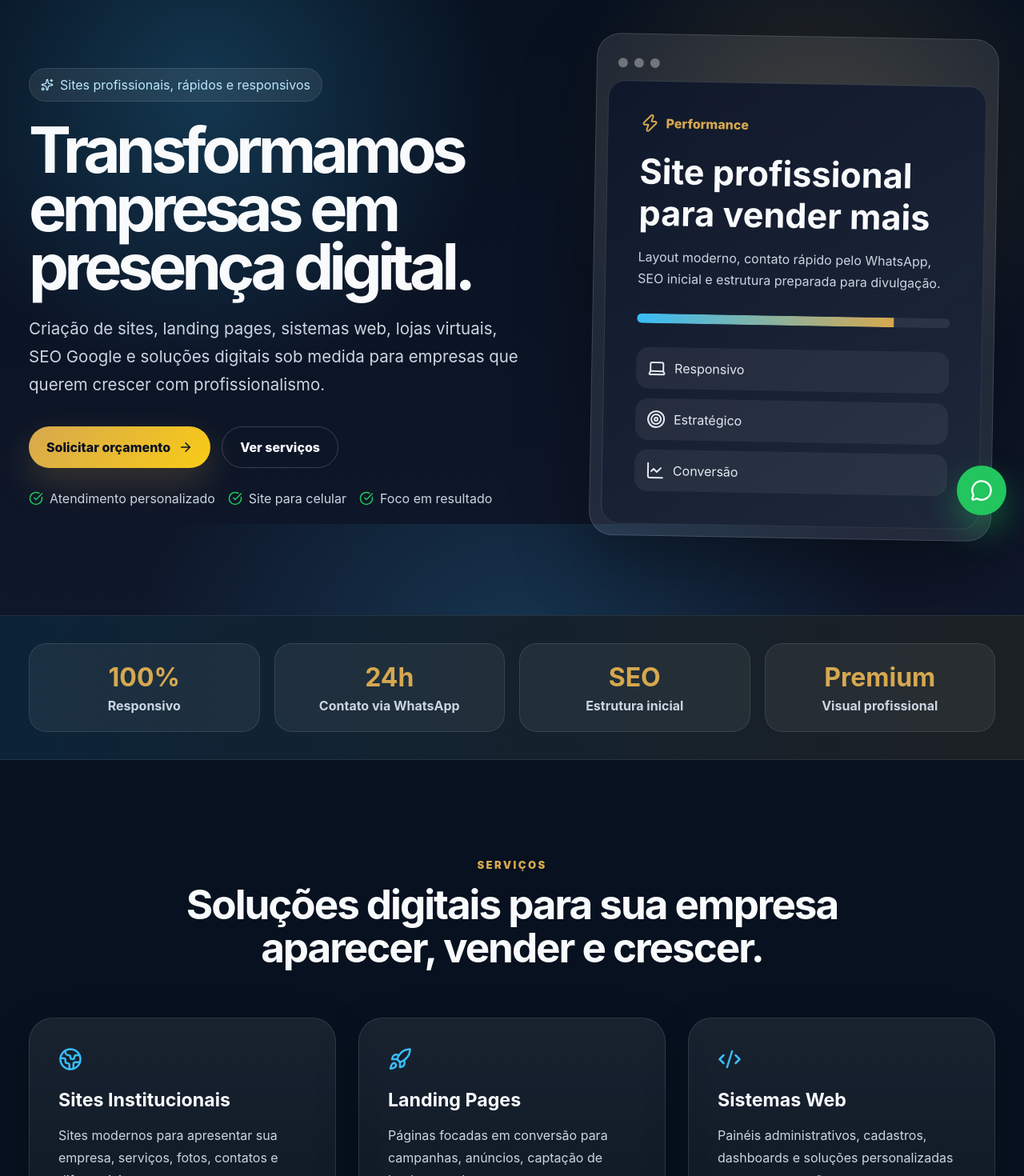
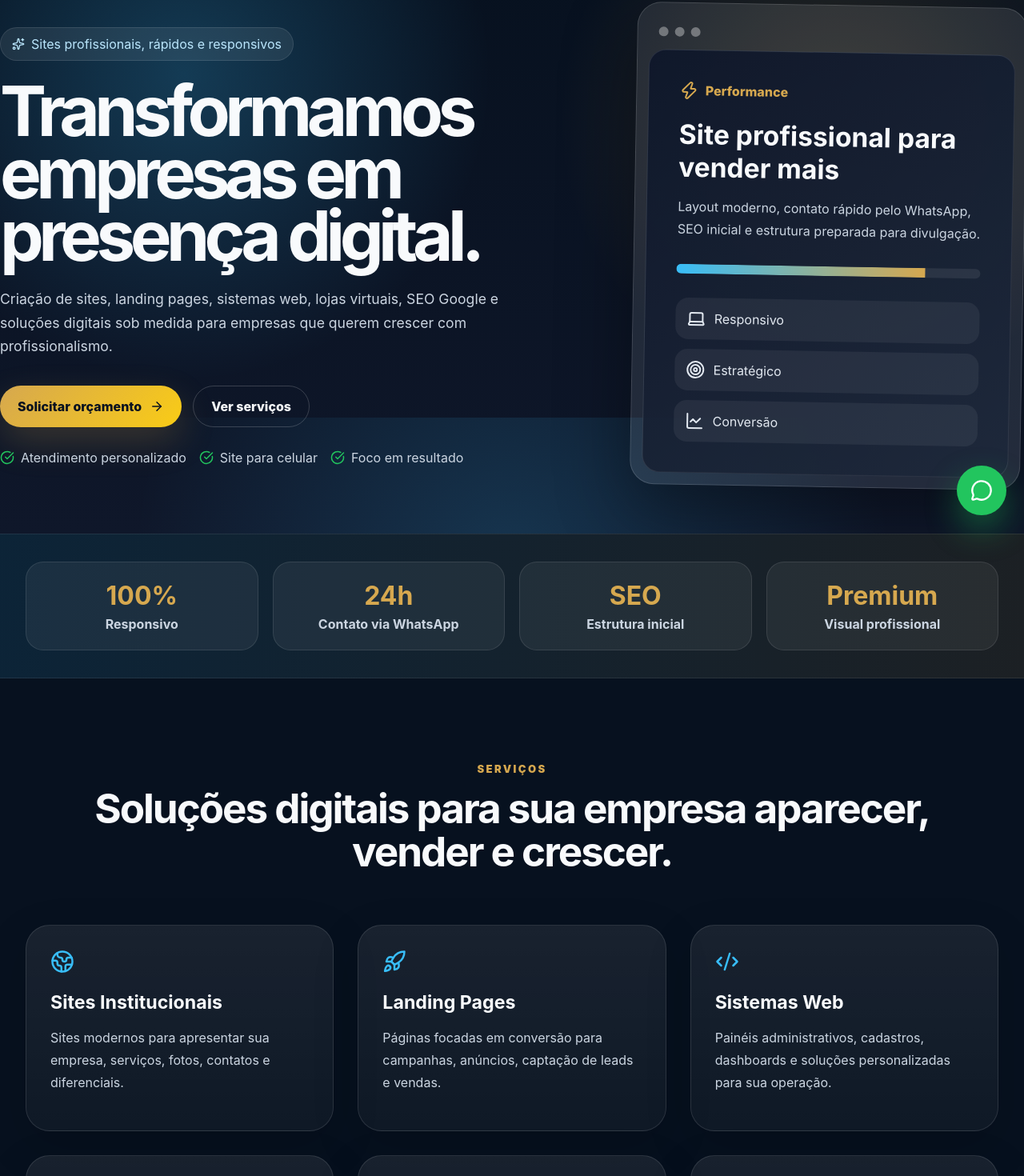
Before and after one commit to octaviano12-prog/octavianogigital, a React (Vite) app: page / in a window 1280 px wide. Shown: the part 134-1604 px from the top of the page at 80% size. Built offline with nearby package versions, Linux system fonts and the light colour scheme.

Commit message:
Expandir layout para ocupar melhor telas widescreen

```diff
--- a/src/style.css
+++ b/src/style.css
@@ -6,9 +6,11 @@
 }
 
 * { box-sizing: border-box; }
-body { margin: 0; background: #07111f; }
+html, body, #root { width: 100%; min-height: 100%; }
+body { margin: 0; background: #07111f; overflow-x: hidden; }
 a { color: inherit; text-decoration: none; }
-.container { width: min(1520px, calc(100% - 72px)); margin: 0 auto; }
+main { width: 100%; overflow-x: hidden; }
+.container { width: min(1760px, calc(100% - 64px)); margin: 0 auto; }
 
 .header { position: sticky; top: 0; z-index: 20; background: rgba(7, 17, 31, .78); backdrop-filter: blur(16px); border-bottom: 1px solid rgba(255,255,255,.08); }
 .nav { height: 82px; display: flex; align-items: center; justify-content: space-between; gap: 24px; }
@@ -24,23 +26,23 @@ nav a:hover { color: #d6a84f; }
 .btn-outline { background: transparent; color: #f8fafc; border: 1px solid rgba(255,255,255,.18); box-shadow: none; }
 .btn-full { width: 100%; margin-top: 24px; }
 
-.hero { min-height: 820px; display: flex; align-items: center; background: radial-gradient(circle at 20% 20%, rgba(56,189,248,.22), transparent 30%), radial-gradient(circle at 80% 30%, rgba(214,168,79,.18), transparent 28%), linear-gradient(180deg, #07111f 0%, #0f172a 100%); position: relative; overflow: hidden; }
+.hero { min-height: calc(100vh - 82px); display: flex; align-items: center; background: radial-gradient(circle at 18% 20%, rgba(56,189,248,.24), transparent 32%), radial-gradient(circle at 82% 28%, rgba(214,168,79,.18), transparent 30%), linear-gradient(180deg, #07111f 0%, #0f172a 100%); position: relative; overflow: hidden; }
 .hero::after { content: ''; position: absolute; inset: auto -10% -30% -10%; height: 360px; background: radial-gradient(circle, rgba(56,189,248,.18), transparent 60%); }
-.hero-grid { position: relative; z-index: 1; display: grid; grid-template-columns: 1.1fr .9fr; align-items: center; gap: 90px; }
+.hero-grid { position: relative; z-index: 1; display: grid; grid-template-columns: minmax(0, 1.18fr) minmax(480px, .82fr); align-items: center; gap: clamp(60px, 7vw, 150px); width: 100%; }
 .badge { width: fit-content; display: flex; align-items: center; gap: 8px; padding: 10px 14px; border-radius: 999px; background: rgba(255,255,255,.08); border: 1px solid rgba(255,255,255,.1); color: #bae6fd; }
-h1 { font-size: clamp(3.6rem, 6.2vw, 7.4rem); line-height: .92; letter-spacing: -0.07em; margin: 24px 0; }
-.hero-content p { color: #cbd5e1; font-size: 1.28rem; line-height: 1.7; max-width: 820px; }
+h1 { font-size: clamp(3.8rem, 6.8vw, 8.8rem); line-height: .9; letter-spacing: -0.075em; margin: 24px 0; max-width: 1080px; }
+.hero-content p { color: #cbd5e1; font-size: clamp(1.1rem, 1.1vw, 1.42rem); line-height: 1.7; max-width: 980px; }
 .hero-actions { display: flex; gap: 14px; flex-wrap: wrap; margin-top: 34px; }
 .trust-row { margin-top: 28px; display: flex; flex-wrap: wrap; gap: 16px; color: #cbd5e1; }
 .trust-row span, .checks span { display: flex; align-items: center; gap: 8px; }
 .trust-row svg, .checks svg { color: #22c55e; }
 
-.hero-card { border-radius: 30px; padding: 14px; background: rgba(255,255,255,.09); border: 1px solid rgba(255,255,255,.14); box-shadow: 0 30px 90px rgba(0,0,0,.38); transform: rotate(1deg); }
+.hero-card { border-radius: 30px; padding: 14px; background: rgba(255,255,255,.09); border: 1px solid rgba(255,255,255,.14); box-shadow: 0 30px 90px rgba(0,0,0,.38); transform: rotate(1deg); width: 100%; max-width: 720px; justify-self: end; }
 .browser-bar { height: 44px; display: flex; align-items: center; gap: 8px; padding-left: 12px; }
 .browser-bar span { width: 12px; height: 12px; border-radius: 50%; background: rgba(255,255,255,.35); }
-.screen { min-height: 470px; border-radius: 22px; padding: 40px; background: linear-gradient(145deg, rgba(15,23,42,.96), rgba(30,41,59,.96)); border: 1px solid rgba(255,255,255,.1); }
+.screen { min-height: 470px; border-radius: 22px; padding: clamp(32px, 3vw, 52px); background: linear-gradient(145deg, rgba(15,23,42,.96), rgba(30,41,59,.96)); border: 1px solid rgba(255,255,255,.1); }
 .metric { color: #d6a84f; display: flex; gap: 8px; align-items: center; font-weight: 800; }
-.screen h3 { font-size: 2.7rem; margin: 22px 0 12px; }
+.screen h3 { font-size: clamp(2.1rem, 2.6vw, 3.4rem); margin: 22px 0 12px; }
 .screen p { color: #cbd5e1; line-height: 1.7; }
 .progress { height: 12px; background: rgba(255,255,255,.08); border-radius: 999px; margin: 30px 0; overflow: hidden; }
 .progress span { display: block; height: 100%; width: 82%; background: linear-gradient(90deg, #38bdf8, #d6a84f); }
@@ -53,20 +55,20 @@ h1 { font-size: clamp(3.6rem, 6.2vw, 7.4rem); line-height: .92; letter-spacing:
 .stats-grid strong { display: block; font-size: 2rem; color: #d6a84f; }
 .stats-grid span { display: block; color: #cbd5e1; margin-top: 6px; font-weight: 700; }
 
-.section { padding: 120px 0; }
-.section-title { text-align: center; max-width: 980px; margin: 0 auto 60px; }
+.section { padding: clamp(96px, 8vw, 150px) 0; }
+.section-title { text-align: center; max-width: 1100px; margin: 0 auto 64px; }
 .section-title.left { text-align: left; margin-left: 0; }
 .section-title span { color: #d6a84f; text-transform: uppercase; letter-spacing: .18em; font-weight: 900; font-size: .82rem; }
-.section-title h2 { font-size: clamp(2.35rem, 4vw, 4.2rem); line-height: 1.05; margin: 14px 0 0; letter-spacing: -0.04em; }
-.services-grid, .plans-grid, .benefits-grid, .portfolio-cards, .testimonials-grid { display: grid; grid-template-columns: repeat(3, 1fr); gap: 28px; max-width: 1320px; margin: 0 auto; }
-.service-card, .plan-card, .benefits-grid article, .step-card, .portfolio-cards article, .testimonials-grid article { padding: 36px; border-radius: 30px; background: linear-gradient(180deg, rgba(255,255,255,.075), rgba(255,255,255,.035)); border: 1px solid rgba(255,255,255,.11); transition: .25s ease; box-shadow: 0 20px 60px rgba(0,0,0,.14); }
+.section-title h2 { font-size: clamp(2.35rem, 4vw, 4.5rem); line-height: 1.05; margin: 14px 0 0; letter-spacing: -0.04em; }
+.services-grid, .plans-grid, .benefits-grid, .portfolio-cards, .testimonials-grid { display: grid; grid-template-columns: repeat(3, minmax(0, 1fr)); gap: 30px; width: 100%; }
+.service-card, .plan-card, .benefits-grid article, .step-card, .portfolio-cards article, .testimonials-grid article { padding: clamp(30px, 2.2vw, 46px); border-radius: 30px; background: linear-gradient(180deg, rgba(255,255,255,.075), rgba(255,255,255,.035)); border: 1px solid rgba(255,255,255,.11); transition: .25s ease; box-shadow: 0 20px 60px rgba(0,0,0,.14); }
 .service-card:hover, .plan-card:hover, .benefits-grid article:hover, .step-card:hover, .portfolio-cards article:hover, .testimonials-grid article:hover { transform: translateY(-6px); border-color: rgba(214,168,79,.5); }
 .service-card svg, .benefits-grid svg { color: #38bdf8; }
 .service-card h3, .benefits-grid h3, .portfolio-cards h3 { font-size: 1.45rem; margin: 18px 0 10px; }
 .service-card p, .muted, .about p, .cta p, .plan-card p, .benefits-grid p, .portfolio-cards p, .testimonials-grid p { color: #cbd5e1; line-height: 1.75; }
 .dark-section { background: #0b1424; border-top: 1px solid rgba(255,255,255,.08); border-bottom: 1px solid rgba(255,255,255,.08); }
 .audience-section, .process-section, .portfolio-section, .quote-section { background: radial-gradient(circle at 50% 0%, rgba(56,189,248,.08), transparent 35%), #07111f; }
-.audience-grid { display: grid; grid-template-columns: repeat(4, 1fr); gap: 18px; max-width: 1320px; margin: 0 auto; }
+.audience-grid { display: grid; grid-template-columns: repeat(4, minmax(0, 1fr)); gap: 18px; width: 100%; }
 .audience-grid div { display: flex; align-items: center; gap: 10px; padding: 20px 22px; border-radius: 18px; background: rgba(255,255,255,.06); border: 1px solid rgba(255,255,255,.1); color: #e2e8f0; font-weight: 700; }
 .audience-grid svg { color: #d6a84f; }
 .plans-grid { align-items: stretch; }
@@ -78,15 +80,15 @@ h1 { font-size: clamp(3.6rem, 6.2vw, 7.4rem); line-height: .92; letter-spacing:
 .plan-card ul { list-style: none; padding: 0; margin: 22px 0 0; display: grid; gap: 12px; flex: 1; }
 .plan-card li { display: flex; align-items: center; gap: 10px; color: #e2e8f0; }
 .plan-card li svg { color: #22c55e; flex: 0 0 auto; }
-.portfolio-thumb { height: 210px; border-radius: 22px; display: grid; place-items: center; background: linear-gradient(135deg, rgba(56,189,248,.22), rgba(214,168,79,.20)); border: 1px solid rgba(255,255,255,.10); margin-bottom: 22px; }
+.portfolio-thumb { height: clamp(190px, 12vw, 260px); border-radius: 22px; display: grid; place-items: center; background: linear-gradient(135deg, rgba(56,189,248,.22), rgba(214,168,79,.20)); border: 1px solid rgba(255,255,255,.10); margin-bottom: 22px; }
 .portfolio-thumb svg { width: 64px; height: 64px; color: #d6a84f; }
 .testimonials-grid article { min-height: 270px; display: flex; flex-direction: column; justify-content: space-between; }
 .stars { color: #facc15; letter-spacing: .12em; margin-bottom: 18px; }
 .testimonials-grid strong { color: #f8fafc; margin-top: 18px; display: block; }
-.steps-grid { display: grid; grid-template-columns: repeat(4, 1fr); gap: 20px; max-width: 1320px; margin: 0 auto; }
+.steps-grid { display: grid; grid-template-columns: repeat(4, minmax(0, 1fr)); gap: 20px; width: 100%; }
 .step-card span { color: #d6a84f; font-size: .9rem; font-weight: 900; letter-spacing: .12em; }
 .step-card h3 { font-size: 1.25rem; line-height: 1.25; margin: 18px 0 0; }
-.about-grid, .quote-grid { display: grid; grid-template-columns: .85fr 1.15fr; gap: 80px; align-items: center; max-width: 1320px; margin: 0 auto; }
+.about-grid, .quote-grid { display: grid; grid-template-columns: .85fr 1.15fr; gap: clamp(60px, 6vw, 120px); align-items: center; width: 100%; }
 .about-card { min-height: 340px; border-radius: 34px; padding: 38px; display: flex; flex-direction: column; justify-content: end; background: linear-gradient(145deg, rgba(56,189,248,.22), rgba(214,168,79,.2)), #111827; border: 1px solid rgba(255,255,255,.12); }
 .about-card strong { font-size: 2.3rem; line-height: 1; }
 .about-card span { margin-top: 12px; color: #e2e8f0; }
@@ -103,24 +105,32 @@ h1 { font-size: clamp(3.6rem, 6.2vw, 7.4rem); line-height: .92; letter-spacing:
 .email { color: #bae6fd; font-weight: 700; display: inline-flex; gap: 8px; align-items: center; }
 .footer { padding: 70px 0 28px; border-top: 1px solid rgba(255,255,255,.08); color: #94a3b8; background: #07111f; }
 .footer-grid { display: grid; grid-template-columns: 1.4fr .8fr .8fr; gap: 50px; }
-.footer-grid p { max-width: 540px; line-height: 1.7; }
+.footer-grid p { max-width: 680px; line-height: 1.7; }
 .footer-grid h3 { color: #f8fafc; margin: 0 0 18px; }
 .footer-grid a, .footer-grid span { display: block; color: #cbd5e1; margin: 10px 0; }
 .footer-brand { margin-bottom: 18px; }
 .footer-bottom { margin-top: 44px; padding-top: 24px; border-top: 1px solid rgba(255,255,255,.08); display: flex; justify-content: space-between; gap: 20px; flex-wrap: wrap; color: #64748b; }
 .whatsapp-float { position: fixed; right: 22px; bottom: 22px; z-index: 50; width: 62px; height: 62px; border-radius: 50%; display: grid; place-items: center; background: #22c55e; color: white; box-shadow: 0 18px 40px rgba(34,197,94,.38); }
 
-@media (min-width: 1600px) {
-  .container { width: min(1680px, calc(100% - 96px)); }
-  .hero-grid { gap: 120px; }
-  .services-grid, .plans-grid, .benefits-grid, .portfolio-cards, .testimonials-grid, .audience-grid, .steps-grid, .about-grid, .quote-grid { max-width: 1500px; }
+@media (min-width: 1800px) {
+  .container { width: min(1880px, calc(100% - 96px)); }
+  .hero-grid { grid-template-columns: 1.22fr .78fr; gap: 150px; }
+  .services-grid { grid-template-columns: repeat(6, minmax(0, 1fr)); }
+  .service-card { min-height: 260px; }
+  .plans-grid, .portfolio-cards, .testimonials-grid, .benefits-grid { grid-template-columns: repeat(3, minmax(0, 1fr)); }
+  .audience-grid { grid-template-columns: repeat(8, minmax(0, 1fr)); }
+}
+
+@media (max-width: 1200px) {
+  .hero-grid { grid-template-columns: 1fr; }
+  .hero-card { justify-self: start; max-width: 760px; }
 }
 
 @media (max-width: 1000px) {
   .container { width: min(100% - 40px, 1180px); }
   nav { display: none; }
   .hero { min-height: auto; padding: 80px 0; }
-  .hero-grid, .about-grid, .quote-grid { grid-template-columns: 1fr; }
+  .about-grid, .quote-grid { grid-template-columns: 1fr; }
   .services-grid, .plans-grid, .benefits-grid, .portfolio-cards, .testimonials-grid { grid-template-columns: 1fr; }
   .stats-grid, .audience-grid { grid-template-columns: repeat(2, 1fr); }
   .steps-grid { grid-template-columns: 1fr 1fr; }
```
